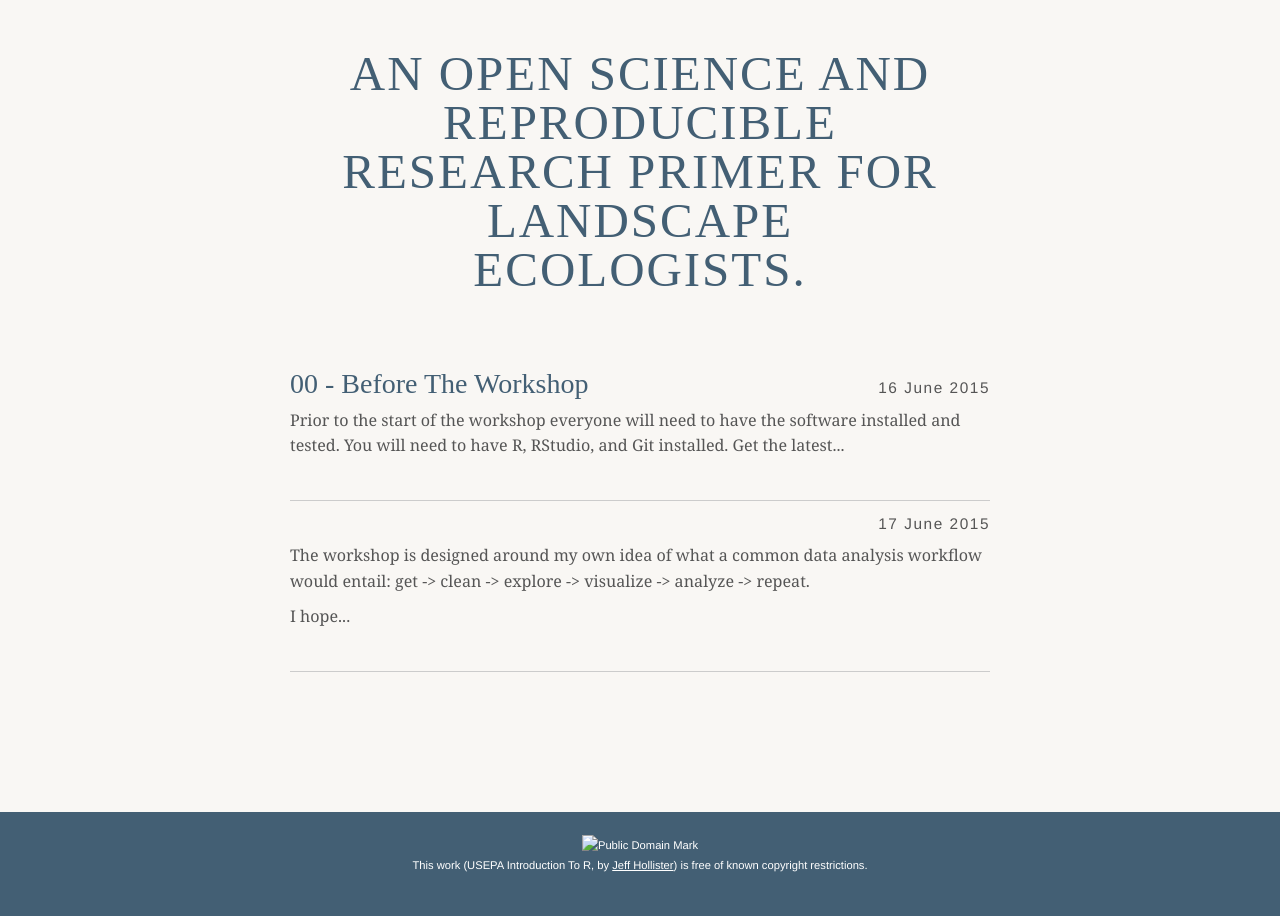
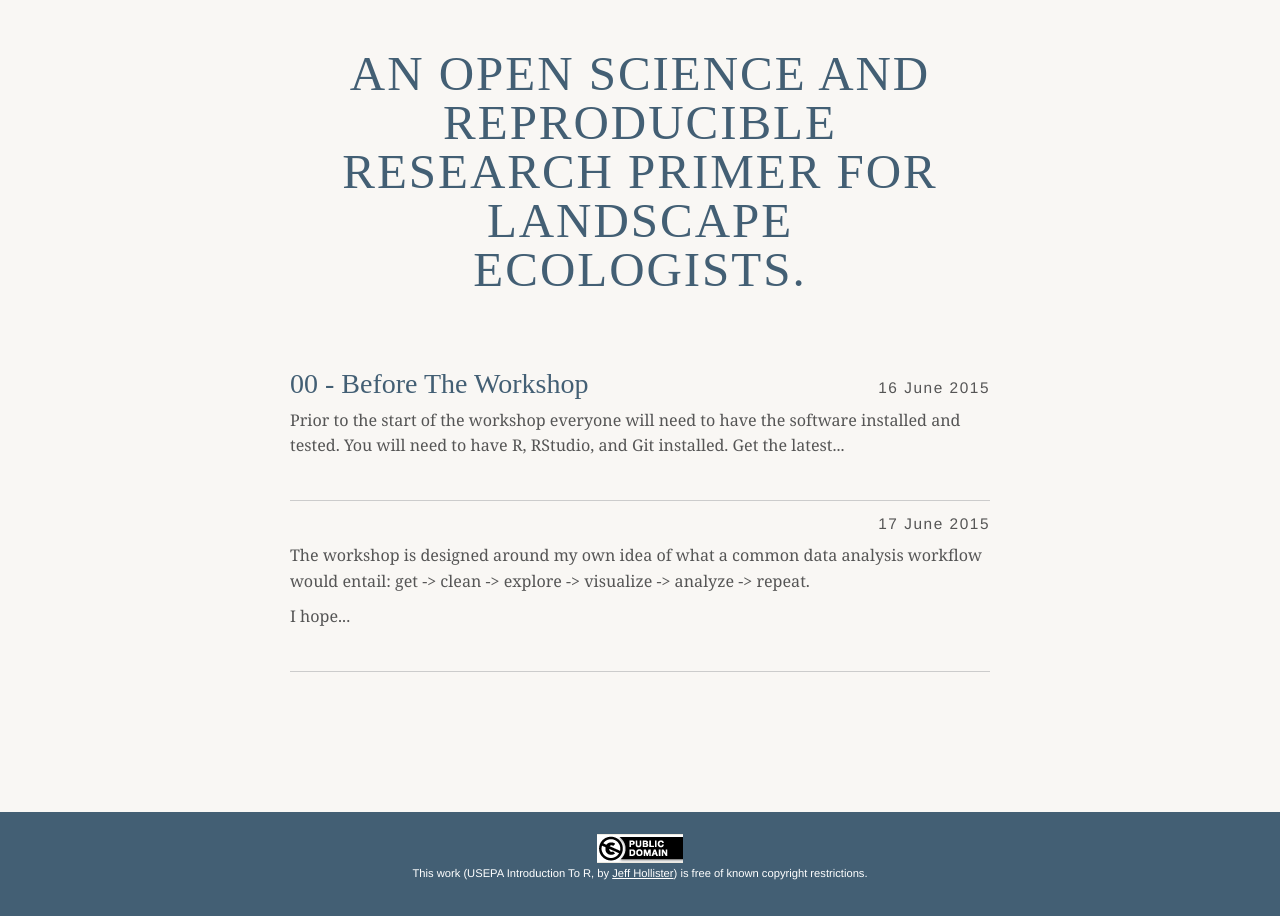
Before and after one commit to jhollist/iale_open_science, a Jekyll site: the page built from index.html, in a window 1280 px wide. Built offline with Jekyll 4.4.1, drawn with Linux system fonts in a browser that asks for light colours; some web fonts are replaced; the list of posts is cut into pages by our own code.

Commit message:
fixed cc0 image in default

```diff
--- a/_layouts/default.html
+++ b/_layouts/default.html
@@ -39,7 +39,7 @@
 		<div class="container">
 		<p xmlns:dct="http://purl.org/dc/terms/">
       <a style="text-decoration:none;" rel="license" href="http://creativecommons.org/publicdomain/mark/1.0/">
-      <img src="/introR/figure/cc0mark_jwh_crop.png"
+      <img src="/iale_open_science/figure/cc0mark_jwh_crop.png"
            style="border-style: none;" alt="Public Domain Mark" />
       </a>
       <br />
```
